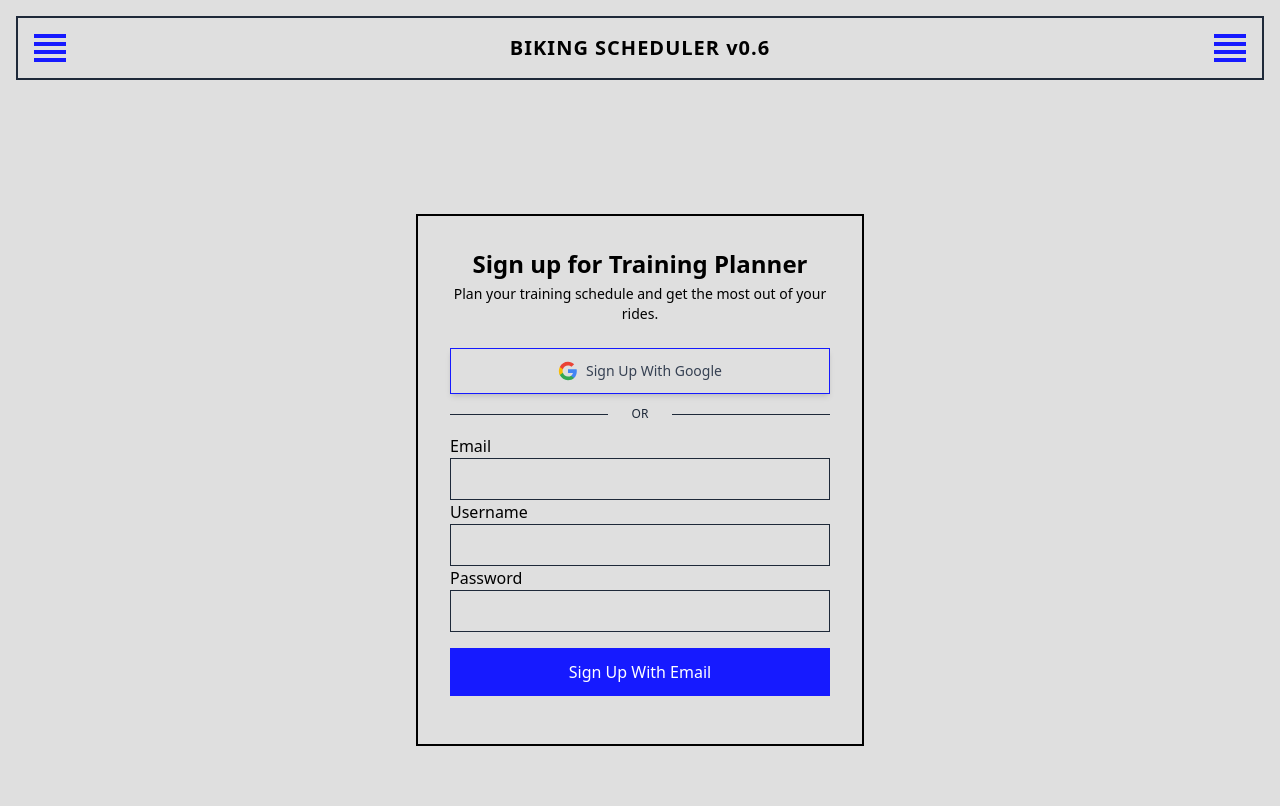
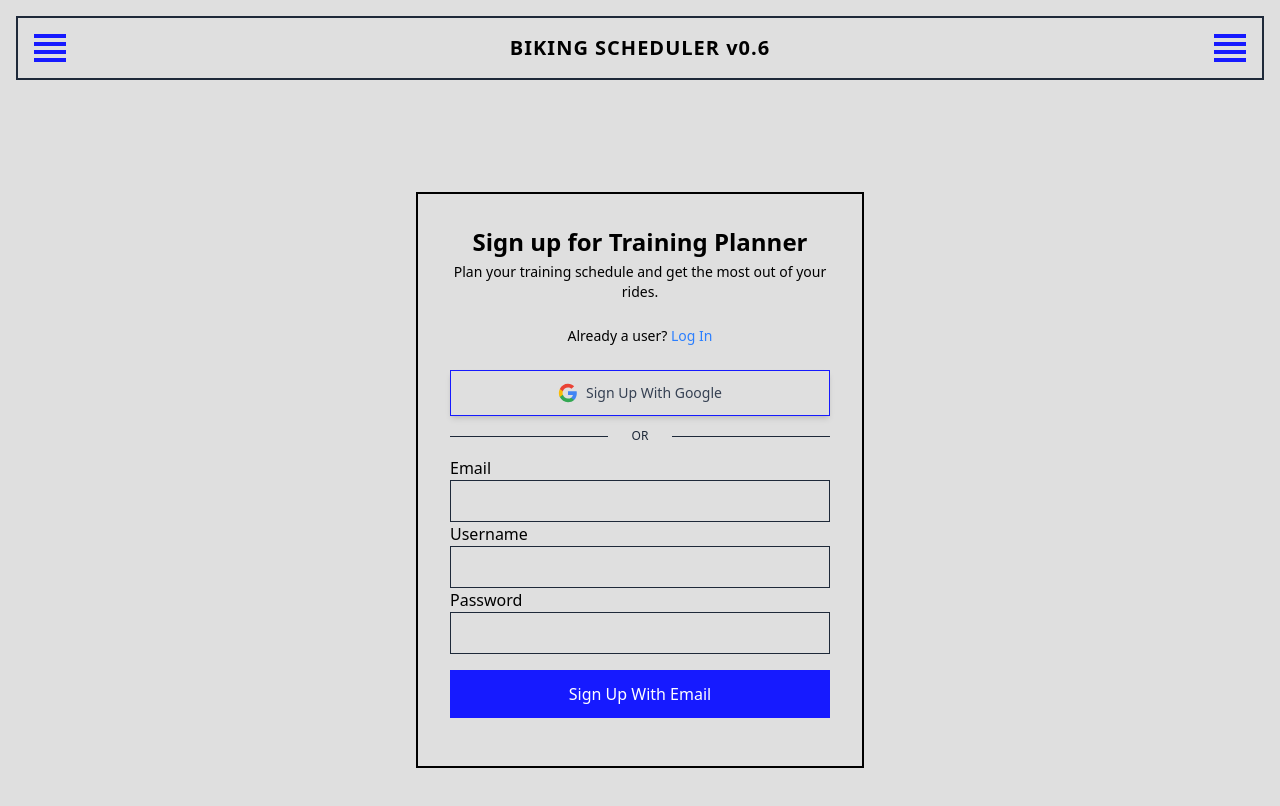
Before and after one commit to ntibbenlembke/training-planner, a React (Vite) app in the folder frontend/: page / in a window 1280 px wide. Shown: the top 806 px of the page. Built offline with nearby package versions, Linux system fonts and the light colour scheme.

Commit message:
add login route link to signup

```diff
--- a/frontend/src/pages/Root.tsx
+++ b/frontend/src/pages/Root.tsx
@@ -85,6 +85,7 @@ export default function Root() {
                     <h1 className="text-2xl font-bold mb-1 text-center">Sign up for Training Planner</h1>
                     <h4 className="text-sm text-center mb-6">Plan your training schedule and get the most out of your rides.</h4>
 
+                    <h3 className="text-sm text-center mb-6">Already a user? <a href="/login" className="text-blue-500">Log In</a></h3>
                     {error && (
                         <div className="bg-red-100 border border-red-400 text-red-700 px-4 py-3 rounded mb-4">
                             {error}
```
